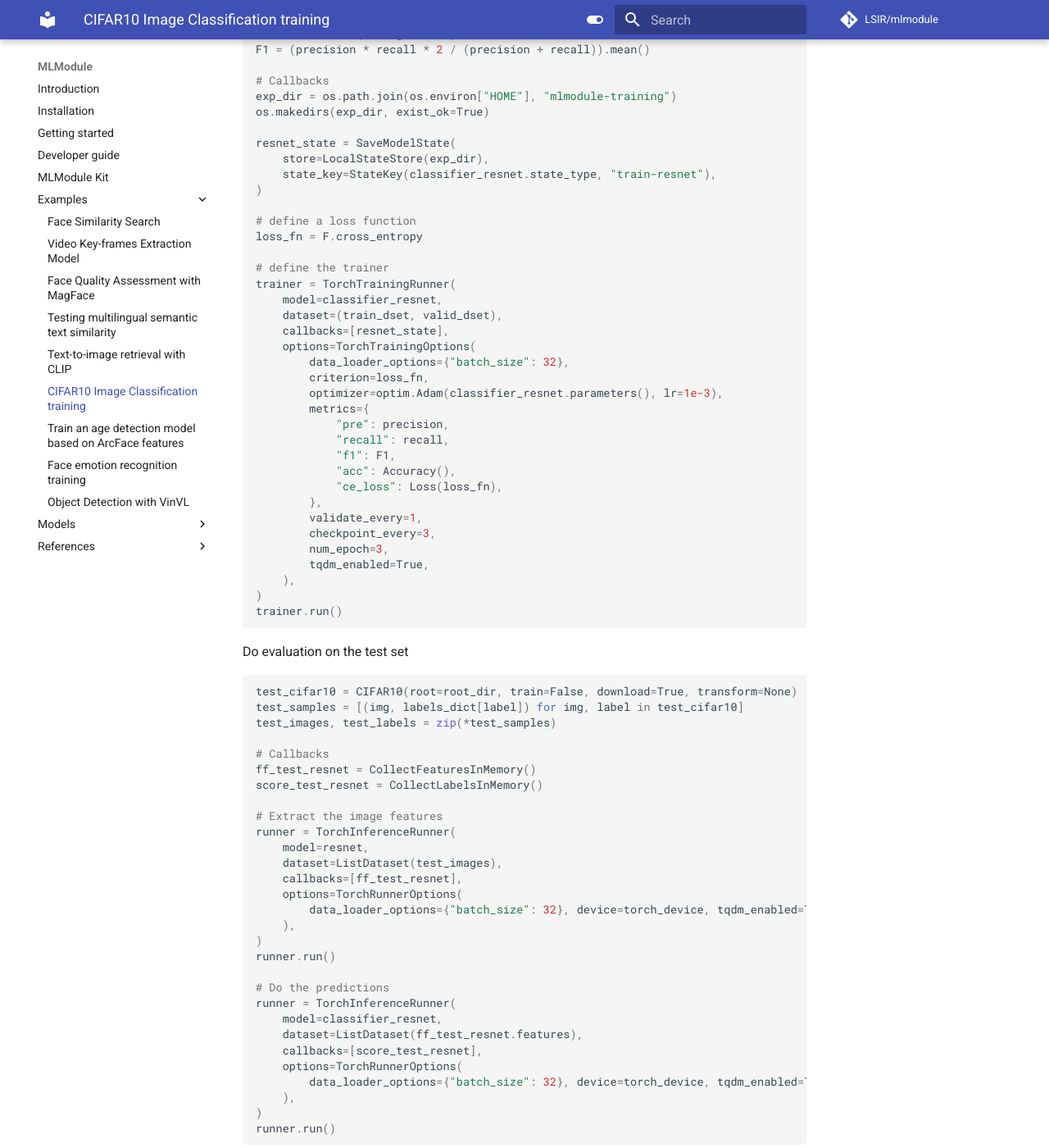
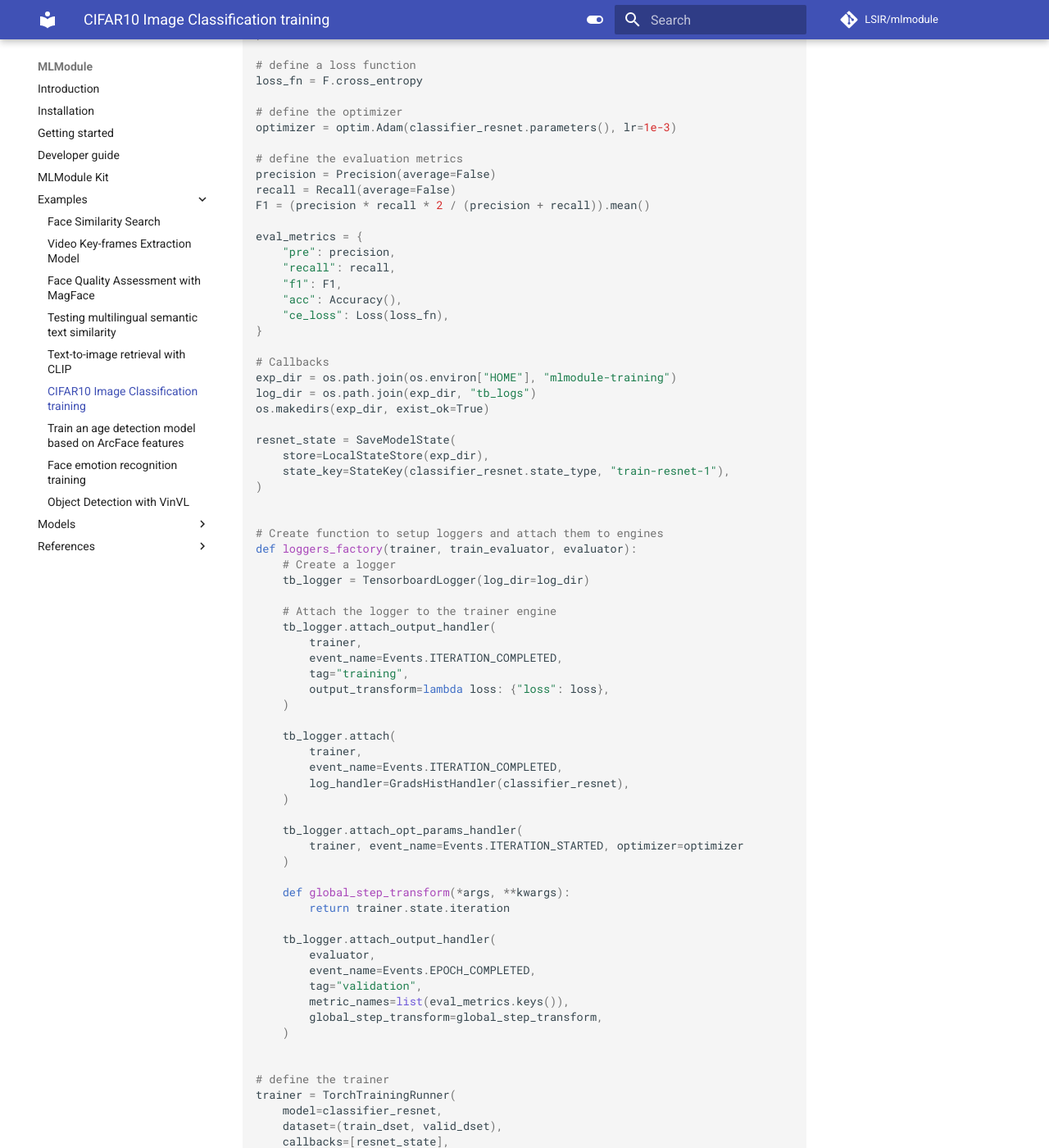
Before and after one commit to mozuma/mozuma, an MkDocs documentation site: the page built from docs/examples/train_cifar10.md, in a window 1280 px wide and 1400 px high, scrolled down 2625 px. Shown: the whole window at 82% size. Built offline with MkDocs 1.6.1 and Material for MkDocs 9.7.7, drawn with Linux system fonts in a browser that asks for light colours; comment, search, counter and statistics services are not loaded; some of the changed text lies outside the part shown.

Commit message:
Add tensorboard logger in TorchTrainingRunner (#161)
Fixes #159

Co-authored-by: rlebret <remi@lebret.ch>

````diff
--- a/docs/examples/train_cifar10.md
+++ b/docs/examples/train_cifar10.md
@@ -16,7 +16,6 @@ jupyter:
 # CIFAR10 Image Classification training
 
 In this notebook, we are training CIFAR10 image classification on top of ResNet18 features from ImageNet
-
 
 Import `mlmodule` modules for the task
 
@@ -45,7 +44,11 @@ import torch
 import torch.nn.functional as F
 import torch.optim as optim
 from torchvision.datasets import CIFAR10
+
 from ignite.metrics import Precision, Recall, Loss, Accuracy
+from ignite.contrib.handlers.tensorboard_logger import *
+from ignite.engine.events import Events
+
 from sklearn.metrics import classification_report
 import os
 ```
@@ -98,7 +101,6 @@ resnet = torch_resnet_imagenet(
 )
 ```
 
-
 Extract image features from ResNet with a single GPU
 
 ```python
@@ -150,22 +152,70 @@ classifier_resnet = LinearClassifierTorchModule(
     in_features=ff_train_resnet.features.shape[1], label_set=label_set
 )
 
+# define a loss function
+loss_fn = F.cross_entropy
+
+# define the optimizer
+optimizer = optim.Adam(classifier_resnet.parameters(), lr=1e-3)
+
 # define the evaluation metrics
 precision = Precision(average=False)
 recall = Recall(average=False)
 F1 = (precision * recall * 2 / (precision + recall)).mean()
 
+eval_metrics = {
+    "pre": precision,
+    "recall": recall,
+    "f1": F1,
+    "acc": Accuracy(),
+    "ce_loss": Loss(loss_fn),
+}
+
 # Callbacks
 exp_dir = os.path.join(os.environ["HOME"], "mlmodule-training")
+log_dir = os.path.join(exp_dir, "tb_logs")
 os.makedirs(exp_dir, exist_ok=True)
 
 resnet_state = SaveModelState(
     store=LocalStateStore(exp_dir),
-    state_key=StateKey(classifier_resnet.state_type, "train-resnet"),
+    state_key=StateKey(classifier_resnet.state_type, "train-resnet-1"),
 )
 
-# define a loss function
-loss_fn = F.cross_entropy
+
+# Create function to setup loggers and attach them to engines
+def loggers_factory(trainer, train_evaluator, evaluator):
+    # Create a logger
+    tb_logger = TensorboardLogger(log_dir=log_dir)
+
+    # Attach the logger to the trainer engine
+    tb_logger.attach_output_handler(
+        trainer,
+        event_name=Events.ITERATION_COMPLETED,
+        tag="training",
+        output_transform=lambda loss: {"loss": loss},
+    )
+
+    tb_logger.attach(
+        trainer,
+        event_name=Events.ITERATION_COMPLETED,
+        log_handler=GradsHistHandler(classifier_resnet),
+    )
+
+    tb_logger.attach_opt_params_handler(
+        trainer, event_name=Events.ITERATION_STARTED, optimizer=optimizer
+    )
+
+    def global_step_transform(*args, **kwargs):
+        return trainer.state.iteration
+
+    tb_logger.attach_output_handler(
+        evaluator,
+        event_name=Events.EPOCH_COMPLETED,
+        tag="validation",
+        metric_names=list(eval_metrics.keys()),
+        global_step_transform=global_step_transform,
+    )
+
 
 # define the trainer
 trainer = TorchTrainingRunner(
@@ -175,24 +225,23 @@ trainer = TorchTrainingRunner(
     options=TorchTrainingOptions(
         data_loader_options={"batch_size": 32},
         criterion=loss_fn,
-        optimizer=optim.Adam(classifier_resnet.parameters(), lr=1e-3),
-        metrics={
-            "pre": precision,
-            "recall": recall,
-            "f1": F1,
-            "acc": Accuracy(),
-            "ce_loss": Loss(loss_fn),
-        },
+        optimizer=optimizer,
+        metrics=eval_metrics,
         validate_every=1,
         checkpoint_every=3,
         num_epoch=3,
         tqdm_enabled=True,
+        loggers_factory=loggers_factory,
     ),
 )
 trainer.run()
 ```
 
 Do evaluation on the test set
+
+```python
+list(eval_metrics.keys())
+```
 
 ```python
 test_cifar10 = CIFAR10(root=root_dir, train=False, download=True, transform=None)
@@ -233,7 +282,6 @@ print(classification_report(test_labels, score_test_resnet.labels))
 ```
 
 Compare the classification performance with a deeper DenseNet model
-
 
 Load `densenet201` model
 
````
Also changed, not shown: docs/examples/train_cifar10.ipynb, 3 other files.
